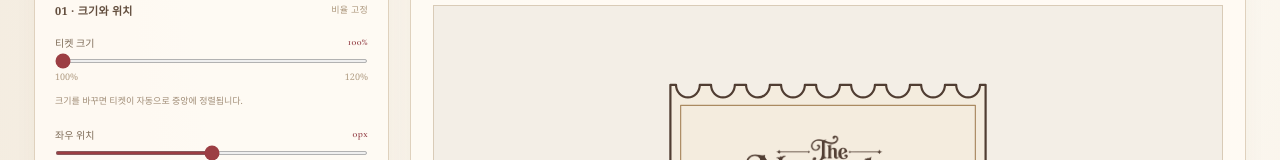
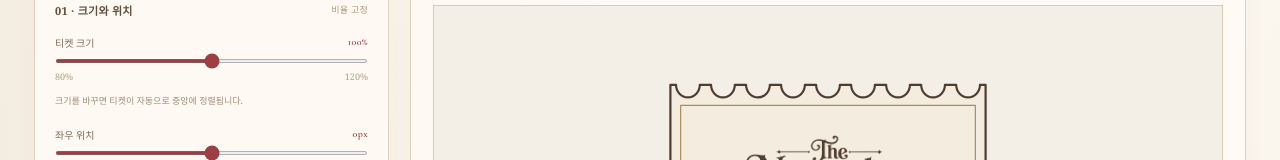
Before and after one commit to DoA-xoxo/ticket, a Next.js app in the folder nutcracker-ticket-editor-final/nutcracker-ticket-editor/: page / in a window 1280 px wide. Shown: the part 291-451 px from the top of the page. Built offline with nearby package versions, Linux system fonts and the light colour scheme; a web font is replaced by a local one.

Commit message:
Update page.tsx

```diff
--- a/nutcracker-ticket-editor-final/nutcracker-ticket-editor/app/page.tsx
+++ b/nutcracker-ticket-editor-final/nutcracker-ticket-editor/app/page.tsx
@@ -386,8 +386,8 @@ export default function Home() {
             <div className="section-heading"><span>01 · 크기와 위치</span><small>비율 고정</small></div>
             <label className="range-field">
               <span className="range-label"><span>티켓 크기</span><strong>{Math.round(design.scale * 100)}%</strong></span>
-              <input type="range" min="100" max="120" step="1" value={Math.round(design.scale * 100)} onChange={(e) => update({ scale: Number(e.target.value) / 100, offsetX: 0, offsetY: 0 })} />
-              <span className="range-ends"><span>100%</span><span>120%</span></span>
+              <input type="range" min="80" max="120" step="1" value={Math.round(design.scale * 100)} onChange={(e) => update({ scale: Number(e.target.value) / 100, offsetX: 0, offsetY: 0 })} />
+              <span className="range-ends"><span>80%</span><span>120%</span></span>
             </label>
             <p className="helper">크기를 바꾸면 티켓이 자동으로 중앙에 정렬됩니다.</p>
             <label className="range-field position-field">
```
